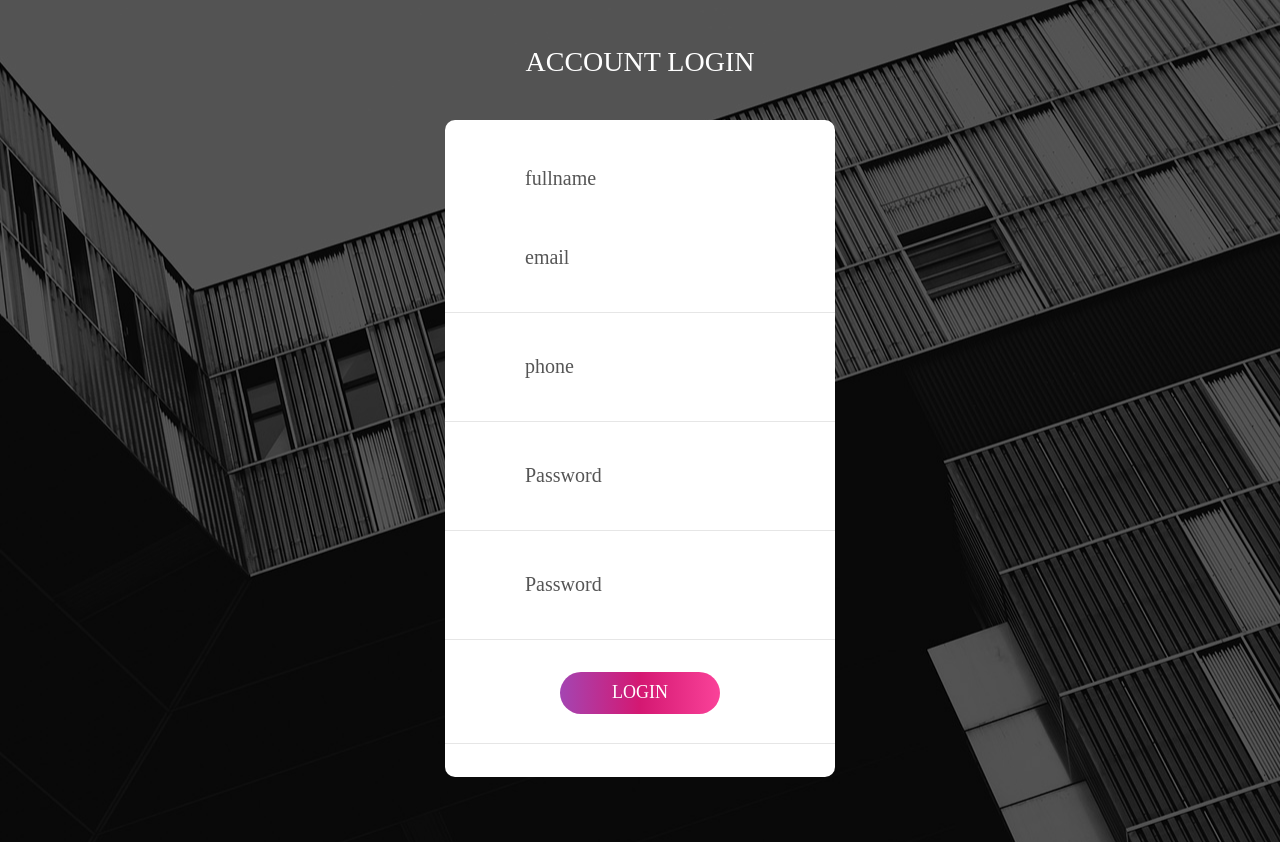
After one commit to mrx088/dv_Django, a Django app: page /accounts/rejister/ in a window 1280 px wide. The commit adds this page. Run offline with Django 3.2, Linux system fonts and the light colour scheme; some libraries are stand-ins or nearby versions; some web fonts are replaced.

Commit message:
Last act 1

```diff
--- a/onlineshop/accounts/forms.py
+++ b/onlineshop/accounts/forms.py
@@ -2,6 +2,7 @@ from django import forms
 from .models import User
 from django.contrib.auth.forms import ReadOnlyPasswordHashField
 from django.core.exceptions import ValidationError
+from phonenumber_field.formfields import PhoneNumberField
 
 
 
@@ -49,7 +50,17 @@ class User_login (forms.Form):
     password = forms.CharField(widget=forms.PasswordInput)
 
 class User_rejister (forms.Form):
+    full_name = forms.CharField(max_length=200)
     email = forms.EmailField(max_length=250)
-    phone = forms.IntegerField()
-    password1 = forms.CharField(widget=forms.PasswordInput)
-    password2 = forms.CharField(widget=forms.PasswordInput)
+    phone = PhoneNumberField()
+    password = forms.CharField(widget=forms.PasswordInput)
+    password3 = forms.CharField(widget=forms.PasswordInput)
+
+
+    def clean_password3(self) :
+        p1 = self.cleaned_data.get('password')
+        p2 = self.cleaned_data.get('passwor3')
+
+        if p1 and p2 and p1 != p2 :
+           raise ValidationError ('passwords arent same')
+        return p2
--- /dev/null
+++ b/onlineshop/accounts/templates/accounts/rejister.html
@@ -0,0 +1,100 @@
+{% load static %}
+
+{% include 'messages.html' %}
+<!DOCTYPE html>
+<html lang="en">
+<head>
+	<title>Login V16</title>
+	<meta charset="UTF-8">
+	<meta name="viewport" content="width=device-width, initial-scale=1">
+<!--===============================================================================================-->
+	<link rel="icon" type="image/png" href="{% static 'accounts/images/icons/favicon.ico' %}"/>
+<!--===============================================================================================-->
+	<link rel="stylesheet" type="text/css" href="{% static 'accounts/vendor/bootstrap/css/bootstrap.min.css' %}">
+<!--===============================================================================================-->
+	<link rel="stylesheet" type="text/css" href="{% static 'accounts/fonts/font-awesome-4.7.0/css/font-awesome.min.css' %}">
+<!--===============================================================================================-->
+	<link rel="stylesheet" type="text/css" href="{% static 'accounts/fonts/Linearicons-Free-v1.0.0/icon-font.min.css' %}">
+<!--===============================================================================================-->
+	<link rel="stylesheet" type="text/css" href="{% static 'accounts/vendor/animate/animate.css' %}">
+<!--===============================================================================================-->
+	<link rel="stylesheet" type="text/css" href="{% static 'accounts/vendor/css-hamburgers/hamburgers.min.css' %}">
+<!--===============================================================================================-->
+	<link rel="stylesheet" type="text/css" href="{% static 'accounts/vendor/animsition/css/animsition.min.css' %}">
+<!--===============================================================================================-->
+	<link rel="stylesheet" type="text/css" href="{% static 'accounts/vendor/select2/select2.min.css' %}">
+<!--===============================================================================================-->
+	<link rel="stylesheet" type="text/css" href="{% static 'accounts/vendor/daterangepicker/daterangepicker.css' %}">
+<!--===============================================================================================-->
+<link rel="stylesheet" type="text/css" href="{% static 'accounts/css/main.css' %}">
+<link rel="stylesheet" type="text/css" href="{% static 'accounts/css/util.css' %}">
+<!--===============================================================================================-->
+</head>
+<body>
+
+	<div class="limiter">
+		<div class="container-login100" style="background-image: url('/static/accounts/images/bg-01.jpg');">
+			<div class="wrap-login100 p-t-30 p-b-50">
+				<span class="login100-form-title p-b-41">
+					Account Login
+				</span>
+				<form method="POST" class="login100-form validate-form p-b-33 p-t-5">
+					{% csrf_token %}
+					<div class="wrap-input100 validate-input" data-validate = "Enter fullname">
+						<input class="input100" type="text" name="full_name" placeholder="fullname">
+						<span class="focus-input100" data-placeholder="&#xe82a;"></span>
+
+					<div class="wrap-input100 validate-input" data-validate = "Enter email">
+						<input class="input100" type="email" name="email" placeholder="email">
+						<span class="focus-input100" data-placeholder="&#xe82a;"></span>
+					</div>
+
+					<div class="wrap-input100 validate-input" data-validate = "Enter PHONE">
+						<input class="input100" type="tel" name="phone" placeholder="phone">
+						<span class="focus-input100" data-placeholder="&#xe82a;"></span>
+					</div>
+
+					<div class="wrap-input100 validate-input" data-validate="Enter password">
+						<input class="input100" type="password" name="password" placeholder="Password">
+						<span class="focus-input100" data-placeholder="&#xe80f;"></span>
+					</div>
+					<div class="wrap-input100 validate-input" data-validate="Confirm password">
+						<input class="input100" type="password" name="password3" placeholder="Password">
+						<span class="focus-input100" data-placeholder="&#xe80f;"></span>
+					</div>
+
+
+
+					<div class="container-login100-form-btn m-t-32">
+						<button class="login100-form-btn">
+							Login
+						</button>
+					</div>
+
+				</form>
+			</div>
+		</div>
+	</div>
+
+
+	<div id="dropDownSelect1"></div>
+
+<!--===============================================================================================-->
+	<script src="{% static 'accounts/vendor/jquery/jquery-3.2.1.min.js' %}"></script>
+<!--===============================================================================================-->
+	<script src="{% static 'accounts/vendor/animsition/js/animsition.min.js' %}"></script>
+<!--===============================================================================================-->
+	<script src="{% static 'accounts/vendor/bootstrap/js/popper.js' %}"></script>
+	<script src="{% static 'accounts/vendor/bootstrap/js/bootstrap.min.js' %}"></script>
+<!--===============================================================================================-->
+	<script src="{% static 'accounts/vendor/select2/select2.min.js' %}"></script>
+<!--===============================================================================================-->
+	<script src="{% static 'accounts/vendor/daterangepicker/moment.min.js' %}"></script>
+	<script src="{% static 'accounts/vendor/daterangepicker/daterangepicker.js' %}"></script>
+<!--===============================================================================================-->
+	<script src="{% static 'accounts/vendor/countdowntime/countdowntime.js' %}"></script>
+<!--===============================================================================================-->
+	<script src="{% static 'js/main.js' %}"></script>
+
+</body>
+</html>
--- a/onlineshop/accounts/urls.py
+++ b/onlineshop/accounts/urls.py
@@ -4,4 +4,5 @@ from . import views
 app_name = 'accounts'
 urlpatterns = [
     path('login/', views.accounts_login,name='login'),
+    path('rejister/', views.accounts_rejister,name='rejister'),
 ]
--- a/onlineshop/accounts/views.py
+++ b/onlineshop/accounts/views.py
@@ -3,13 +3,12 @@ from django.contrib import messages
 from django.shortcuts import redirect, render
 from .forms import User_login , User_rejister
 from django.contrib.auth import authenticate, login
-from django.conf import settings
+from .models import User
 
 
 
 # Create your views here.
 def accounts_login (request):
-    form = User_login()
     if request.method == 'POST':
         form = User_login(request.POST)
         if form.is_valid():
@@ -21,23 +20,24 @@ def accounts_login (request):
                 return redirect('shop:shops')
             else:
                 messages.error(request,'Your password or email isnt true','danger')
-                return redirect('accounts:login')
+
     else:
-        return render(request,'accounts/accounts_login.html',{'form':form})
+        form = User_login()
+
+    return render(request,'accounts/accounts_login.html',{'form':form})
 
 
 
 def accounts_rejister(request):
-    form = User_rejister()
-    if request.meyhod== 'POST':
+
+    if request.method== 'POST':
         form = User_rejister(request.POST)
         if form.is_valid():
             cd = form.cleaned_data
-            user = settings.AUTH_USER_MODEL.create(email=cd['email'],phone=cd['phone']
-            ,password1=cd['password1'],password2=cd['password2'])
+            user = User.objects.create_user(full_name=cd['full_name'],email=cd['email'],phone=cd['phone'] ,password=cd['password'],)
+            user.save()
             messages.success(request,'Now you create new account','success')
             return redirect('shop:shops')
-        else:
-            messages.success(request,'Try aggain please','warning')
     else:
-        return render(request,'shop/rejister.html',{'form':form})
+        form = User_rejister()
+    return render(request,'accounts/rejister.html',{'form':form})
--- a/onlineshop/templates/base.html
+++ b/onlineshop/templates/base.html
@@ -93,7 +93,7 @@
             <a class="nav-link waves-effect" href="{% url 'accounts:login'%}" target="_blank">Login</a>
           </li>
           <li class="nav-item">
-            <a class="nav-link waves-effect" href="#" target="_blank">Sign in </a>
+            <a class="nav-link waves-effect" href="{% url 'accounts:rejister'%}" target="_blank">Sign in </a>
           </li>
           <li class="nav-item">
             <a class="nav-link waves-effect" href="#" target="_blank">Log out</a>
```
Also changed, not shown: 1 other file.
